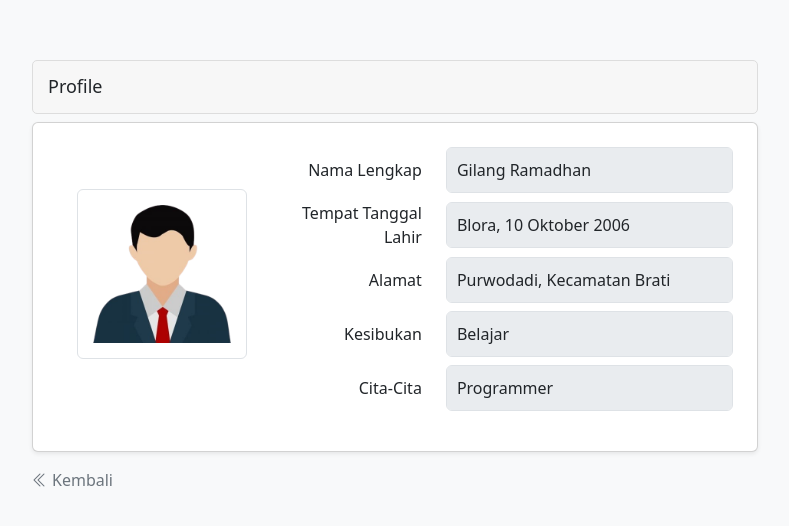
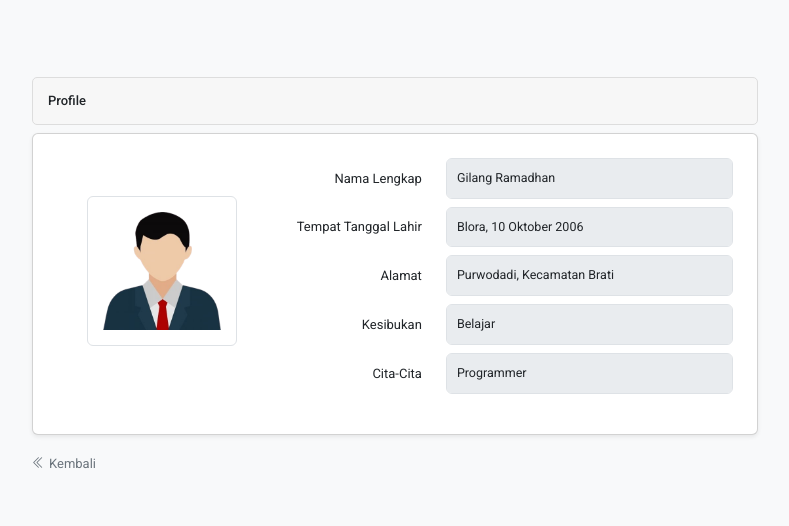
Before and after one commit to giilaang/-nim-, a plain HTML site: page profile.html in a window 1280 px wide. Shown: the part 124-650 px from the top of the page, without its empty margins (245-1034 px from the left). Drawn offline with nearby package versions, Linux system fonts and the light colour scheme.

Commit message:
Update profile.html

```diff
--- a/profile.html
+++ b/profile.html
@@ -7,6 +7,11 @@
     <link rel="stylesheet" href="https://cdn.jsdelivr.net/npm/bootstrap-icons@1.11.3/font/bootstrap-icons.min.css">
     <link href="https://cdn.jsdelivr.net/npm/bootstrap@5.3.0/dist/css/bootstrap.min.css" rel="stylesheet">
     <style>
+        @import url('https://fonts.googleapis.com/css2?family=Roboto:ital,wght@0,100..900;1,100..900&display=swap');
+
+        * {
+            font-family: "Roboto", sans-serif;
+        }
         body {
             display: flex;
             justify-content: center;
@@ -18,8 +23,8 @@
             max-width: 750px;
         }
         .profile-img {
-            width: 170px;
-            height: 170px;
+            width: 150px;
+            height: 150px;
             object-fit: cover;
             padding: 15px;
             margin-bottom: 25px;
@@ -49,7 +54,7 @@
 
 
       <div class="container">
-        <h3 class=" text-start" style=" border-radius: 5px; background-color: #f7f7f7; padding: 15px; font-size: 18px; border: 1px solid #ddd;">Profile</h3>
+        <h3 class=" text-start" style=" border-radius: 5px; background-color: #f7f7f7; padding: 15px; font-size: 13px; border: 1px solid #ddd;">Profile</h3>
         <div class="card p-4 shadow-sm">
             <div class="row align-items-center no-gutters">
                 <!-- Foto Profil -->
@@ -60,33 +65,33 @@
                 <div class="col-md-8">
                     <form>
                         <div class="mb-2 row align-items-center">
-                            <label class="col-4 text-end">Nama Lengkap</label>
+                            <label class="col-4 text-end" style="font-size: 13px;">Nama Lengkap</label>
                             <div class="col-8">
-                                <input type="text" class="form-control" value="Gilang Ramadhan" disabled>
+                                <input type="text" style="font-size: 12.5px;" class="form-control" value="Gilang Ramadhan" disabled>
                             </div>
                         </div>
                         <div class="mb-2 row align-items-center">
-                            <label class="col-4 text-end">Tempat Tanggal Lahir</label>
+                            <label class="col-4 text-end" style="font-size: 13px;">Tempat Tanggal Lahir</label>
                             <div class="col-8">
-                                <input type="text" class="form-control" value="Blora, 10 Oktober 2006" disabled>
+                                <input type="text" style="font-size: 12.5px;" class="form-control" value="Blora, 10 Oktober 2006" disabled>
                             </div>
                         </div>
                         <div class="mb-2 row align-items-center">
-                            <label class="col-4 text-end">Alamat</label>
+                            <label class="col-4 text-end" style="font-size: 13px;">Alamat</label>
                             <div class="col-8">
-                                <input type="text" class="form-control" value="Purwodadi, Kecamatan Brati" disabled>
+                                <input type="text" style="font-size: 12.5px;" class="form-control" value="Purwodadi, Kecamatan Brati" disabled>
                             </div>
                         </div>
                         <div class="mb-2 row align-items-center">
-                            <label class="col-4 text-end">Kesibukan</label>
+                            <label class="col-4 text-end" style="font-size: 13px;">Kesibukan</label>
                             <div class="col-8">
-                                <input type="text" class="form-control" value="Belajar" disabled>
+                                <input type="text" style="font-size: 12.5px;" class="form-control" value="Belajar" disabled>
                             </div>
                         </div>
                         <div class="mb-2 row align-items-center">
-                            <label class="col-4 text-end">Cita-Cita</label>
+                            <label class="col-4 text-end" style="font-size: 13px;">Cita-Cita</label>
                             <div class="col-8">
-                                <input type="text" class="form-control" value="Programmer" disabled>
+                                <input type="text" style="font-size: 12.5px;" class="form-control" value="Programmer" disabled>
                             </div>
                         </div>
                         <div class="mb-2 row align-items-center">
@@ -98,7 +103,7 @@
             </div>
         </div>
         <div class="mt-3">
-        <a href="index.html" class="link-secondary"><i class="bi bi-chevron-double-left me-1"></i></i>Kembali</a>
+        <a href="index.html" style="font-size: 13px;" class="link-secondary"><i class="bi bi-chevron-double-left me-1"></i></i>Kembali</a>
     </div>
     </div>
 
```
